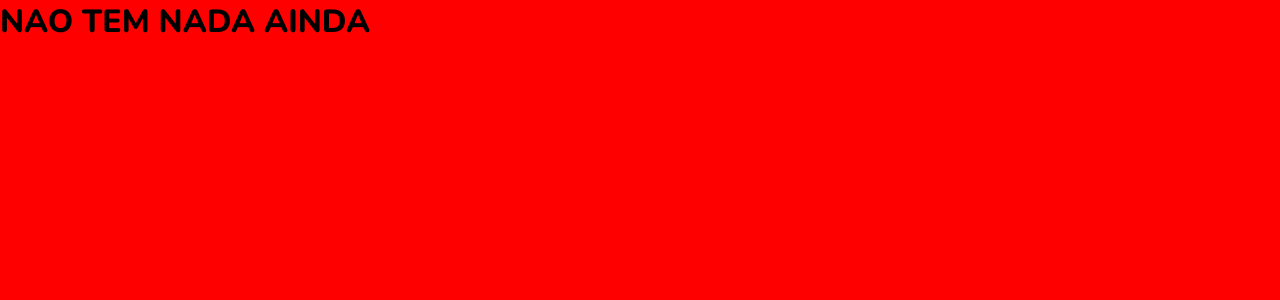
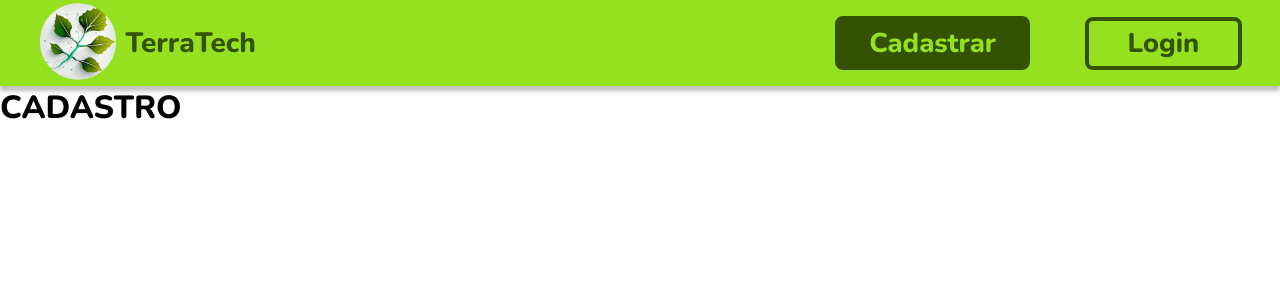
Before and after one commit to SunshineDN/terratech-react, a React (Create React App) app: page /cadastro in a window 1280 px wide. Shown: the top 300 px of the page. Built offline with nearby package versions, Linux system fonts and the light colour scheme.

Commit message:
Header e Router modificados

```diff
--- a/src/App.js
+++ b/src/App.js
@@ -11,7 +11,7 @@ function App() {
   return (
       <Router >
         <Routes>
-          <Route path="/login" element={<Home />} />
+          <Route path="/home" element={<Home />} />
           <Route path="/" element={<Login />} />
           <Route path="/cadastro" element={<Cadastro />} />
         </Routes>
--- a/src/components/Header/index.js
+++ b/src/components/Header/index.js
@@ -1,8 +1,20 @@
 import React from 'react'
 import { HeaderContainer, LogoContainer, Logo, Title, Nav, RegisterButton, LoginButton } from './styles'
+import { useNavigate } from 'react-router-dom';
+
 
 export const Header = () => {
     const title = "TerraTech"
+    const navigate = useNavigate();
+
+    function handleRedirectRegister() {
+        navigate("/cadastro");
+    }
+
+    function handleRedirectLogin() {
+        navigate("/");
+    }
+
     return (
         <HeaderContainer>
             <LogoContainer>
@@ -10,8 +22,8 @@ export const Header = () => {
                 <Title>{title}</Title>
             </LogoContainer>
             <Nav>
-                <RegisterButton>Cadastrar</RegisterButton>
-                <LoginButton>Login</LoginButton>
+                <RegisterButton onClick={handleRedirectRegister}>Cadastrar</RegisterButton>
+                <LoginButton onClick={handleRedirectLogin}>Login</LoginButton>
             </Nav>
         </HeaderContainer>
     );
--- a/src/components/Header/styles.js
+++ b/src/components/Header/styles.js
@@ -3,14 +3,13 @@ import logo from "../../assets/images/logo.png";
 
 export const HeaderContainer = styled.header`
     padding: 0px 3% 0 3%;
-    width: 100vw;
+    width: 100%;
     height: 10%;
     background: #95E11F;
     box-shadow: 0px 5px 4px rgba(0, 0, 0, 0.25);
     display: flex;
     align-items: center;
     justify-content: space-between;
-    margin-bottom: 112px;
     flex-wrap: wrap;
 `;
 
--- a/src/components/LoginGroup/styles.js
+++ b/src/components/LoginGroup/styles.js
@@ -7,7 +7,7 @@ export const Container = styled.form.attrs({
   background-color: #474F38;
   display: flex;
   flex-direction: column;
-  margin: 0 auto;
+  margin: 112px auto 0 auto;
   max-width: 520px;
   border: 3px solid #BABABA;
   box-shadow: 0px 5px 4px rgba(0, 0, 0, 0.25);
--- a/src/pages/cadastro/index.js
+++ b/src/pages/cadastro/index.js
@@ -1,8 +1,10 @@
-import {Container,H1} from "./styles"
+import {H1} from "./styles"
+import { Header } from "../../components/Header";
 export const Cadastro = () => {
     return (
-        <Container>
-            <H1>{"NAO TEM NADA AINDA"}</H1>
-        </Container>
+        <>
+            <Header />
+            <H1>CADASTRO</H1>
+        </>
     );
 }
--- a/src/pages/cadastro/styles.js
+++ b/src/pages/cadastro/styles.js
@@ -1,10 +1,4 @@
 import styled from "styled-components";
-
-export const Container = styled.div`
-  width: 100%;
-  height: 100vh;
-  background-color: red;
-`
 
 export const H1 = styled.h1`
   font-weight: 800;
--- a/src/pages/home/index.js
+++ b/src/pages/home/index.js
@@ -1,8 +1,11 @@
-import {Container, H1} from "./styles"
+import {H1} from "./styles"
+import { Header } from "../../components/Header";
+
 export const Home = () => {
     return (
-        <Container>
-            <H1>{"TENTA MUDAR PRA /LOGIN NA URL ↑"}</H1>
-        </Container>
+        <>
+            <Header />
+            <H1>HOME</H1>
+        </>
     );
 }
--- a/src/pages/home/styles.js
+++ b/src/pages/home/styles.js
@@ -1,10 +1,5 @@
 import styled from "styled-components";
 
-export const Container = styled.div`
-  width: 100%;
-  height: 100vh;
-  background-color: #4187f5;
-`
 export const H1 = styled.div`
   font-weight: 800;
 `
```
